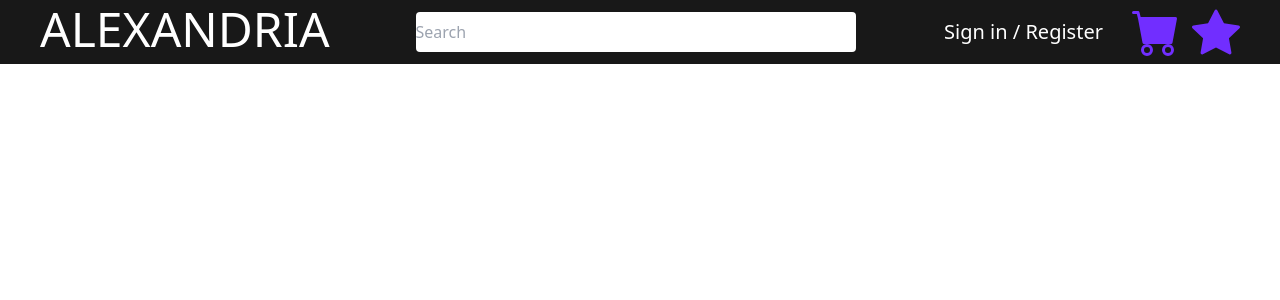
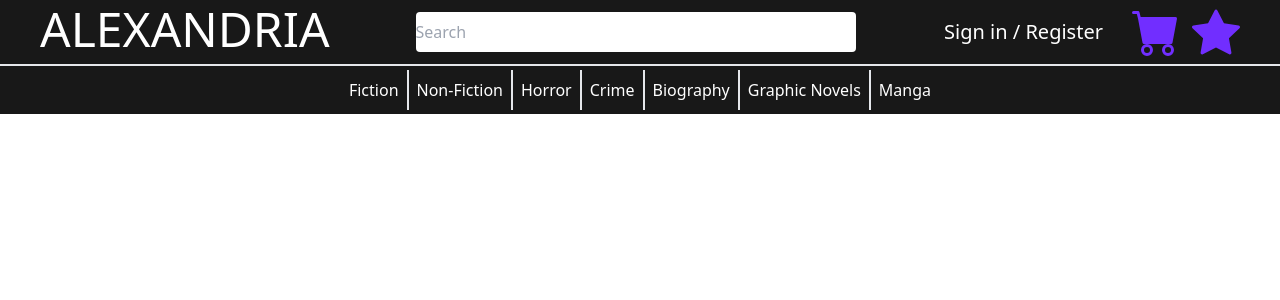
Before and after one commit to kyron321/Alexandria, a Next.js app: page / in a window 1280 px wide. Shown: the top 300 px of the page. Built offline with nearby package versions, Linux system fonts and the light colour scheme.

Commit message:
feat: add book categories to navbar

```diff
--- a/components/Header.tsx
+++ b/components/Header.tsx
@@ -39,6 +39,31 @@ const Header: React.FC<HeaderProps> = ({ title }) => {
           </Link>
         </div>
       </nav>
+      <nav className="bg-[#181818] flex justify-center px-10 border-t-2">
+        <div className="px-2 py-1 flex">
+          <div className="p-2 border-r-2">
+      <h3 className="text-white hover:text-[#712EFF] cursor-pointer">Fiction</h3>
+          </div>
+          <div className="p-2 border-r-2">
+      <h3 className="text-white hover:text-[#712EFF] cursor-pointer">Non-Fiction</h3>
+          </div>
+          <div className="p-2 border-r-2">
+      <h3 className="text-white hover:text-[#712EFF] cursor-pointer">Horror</h3>
+          </div>
+          <div className="p-2 border-r-2">
+      <h3 className="text-white hover:text-[#712EFF] cursor-pointer">Crime</h3>
+          </div>
+          <div className="p-2 border-r-2">
+      <h3 className="text-white hover:text-[#712EFF] cursor-pointer">Biography</h3>
+          </div>
+          <div className="p-2 border-r-2">
+      <h3 className="text-white hover:text-[#712EFF] cursor-pointer">Graphic Novels</h3>
+          </div>
+          <div className="p-2">
+      <h3 className="text-white hover:text-[#712EFF] cursor-pointer">Manga</h3>
+          </div>
+        </div>
+      </nav>
     </header>
   );
 };
```
